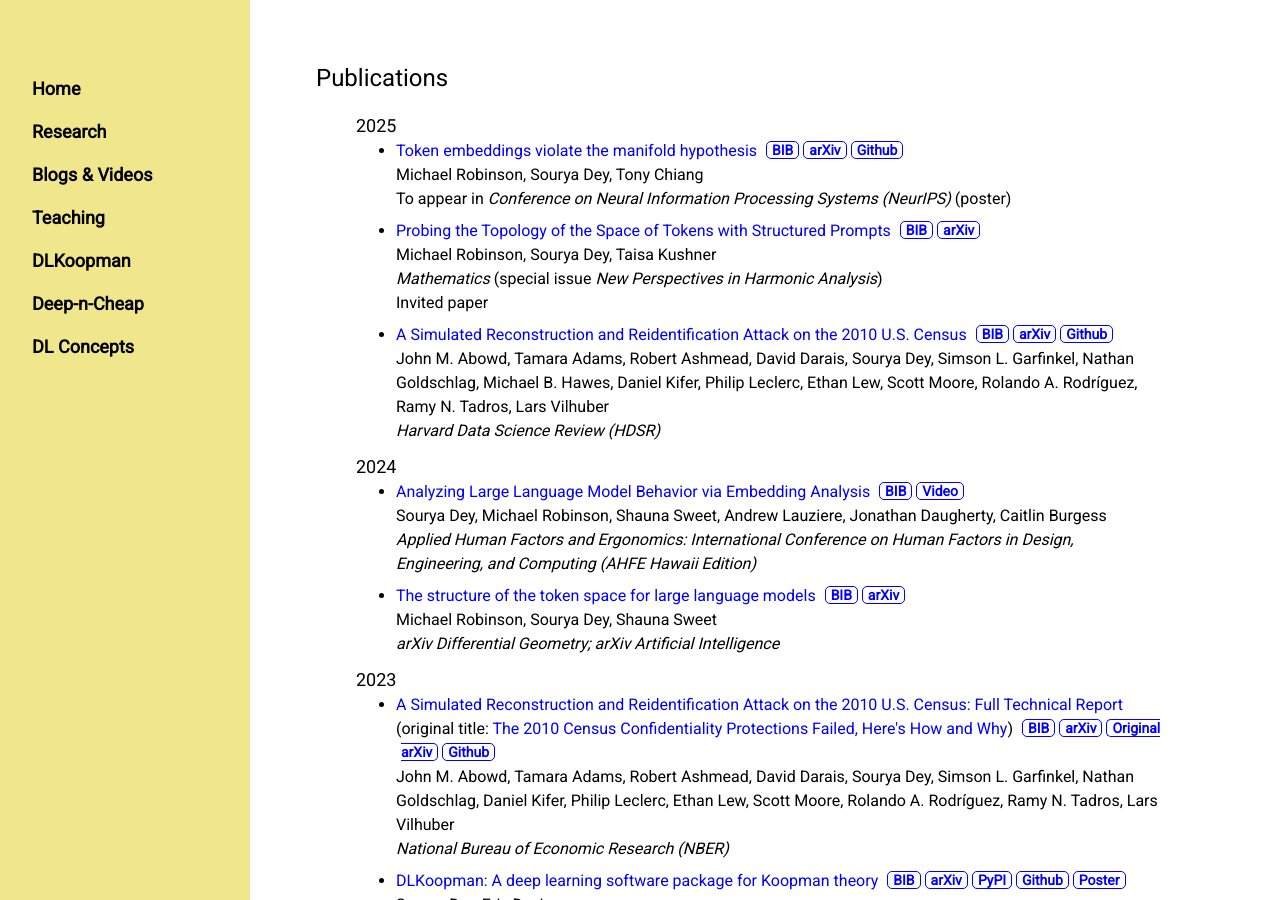
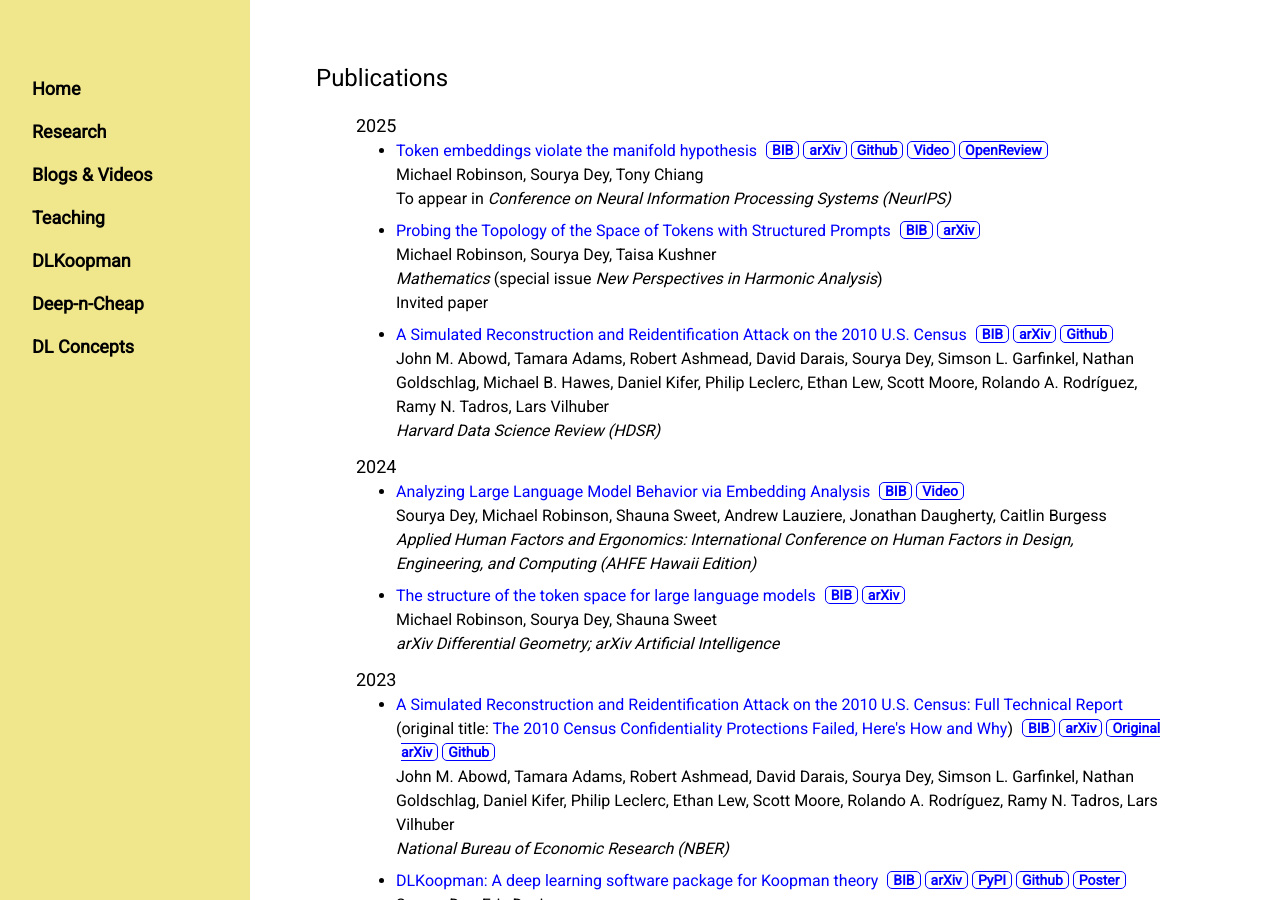
Before and after one commit to souryadey/souryadey.github.io, a Jekyll site: the page built from research/index.html, in a window 1280 px wide and 900 px high. Built offline with Jekyll 4.4.1, drawn with Linux system fonts in a browser that asks for light colours.

Commit message:
update neurips paper details

```diff
--- a/index.html
+++ b/index.html
@@ -73,7 +73,7 @@ fieldset {
 			<fieldset>
 				<legend style="font-size:large; letter-spacing:0.05em; background-color:khaki;"><b>Recent News</b></legend>
                 <i>Oct '25:</i> Our paper <a class="inlink" href="https://www.mdpi.com/2227-7390/13/20/3320" target="_blank"><i>Probing the Topology of the Space of Tokens with Structured Prompts</i></a> was published in the Mathematics journal (special issue New Perspectives in Harmonic Analysis).<br>
-                <i>Sep '25:</i> Our paper <i>Token embeddings violate the manifold hypothesis</i></a> got accepted for publication at NeurIPS. arXiv version <a class="inlink" href="https://arxiv.org/abs/2504.01002" target="_blank">here</a>, camera-ready conference version coming soon!
+                <i>Sep '25:</i> Our paper <a class="inlink" href="https://arxiv.org/abs/2504.01002" target="_blank"><i>Token embeddings violate the manifold hypothesis</i></a> got accepted for publication at NeurIPS!
 			</fieldset>
 		</form>
         <br><br>
--- a/research/index.html
+++ b/research/index.html
@@ -23,9 +23,11 @@ h5 {
 				<a class="inlink" href="https://arxiv.org/abs/2504.01002" target="_blank">Token embeddings violate the manifold hypothesis</a>
 				<a class="pub" href="/research/bibs/NeurIPS2025.bib">BIB</a>
 				<a class="pub" href="https://arxiv.org/abs/2504.01002" target="_blank">arXiv</a>
-				<a class="pub" href="https://github.com/kb1dds/stratified_estimator" target="_blank">Github</a><br>
+				<a class="pub" href="https://github.com/kb1dds/stratified_estimator" target="_blank">Github</a>
+				<a class="pub" href="https://recorder-v3.slideslive.com/#/share?share=103874&s=b9cd5aa3-3ac1-4acd-a1e7-a196f4bc2bf4" target="_blank">Video</a>
+				<a class="pub" href="https://openreview.net/forum?id=fiXCcxGysZ&noteId=8YPkixumtz" target="_blank">OpenReview</a><br>
     			Michael Robinson, Sourya Dey, Tony Chiang<br>
-    			To appear in <i>Conference on Neural Information Processing Systems (NeurIPS)</i> (poster)
+    			To appear in <i>Conference on Neural Information Processing Systems (NeurIPS)</i>
     		</li>
 			<li>
 				<a class="inlink" href="https://www.mdpi.com/2227-7390/13/20/3320" target="_blank">Probing the Topology of the Space of Tokens with Structured Prompts</a>
```
